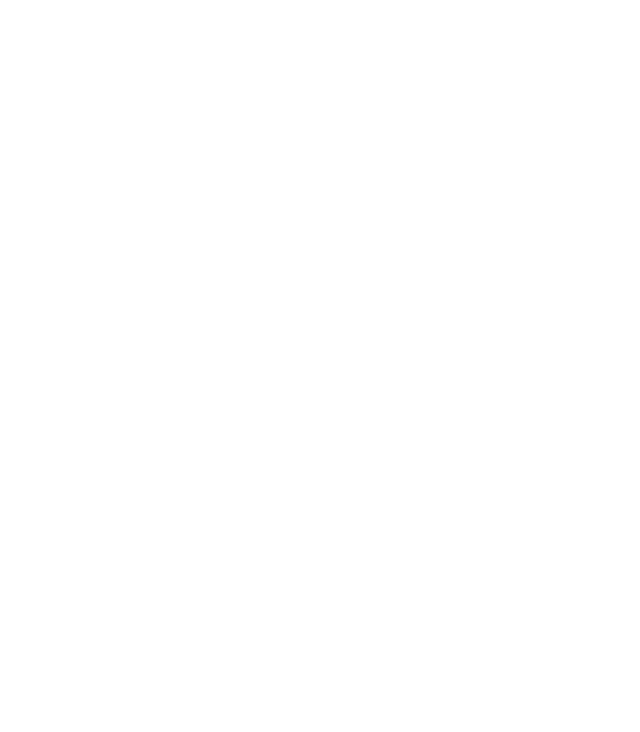
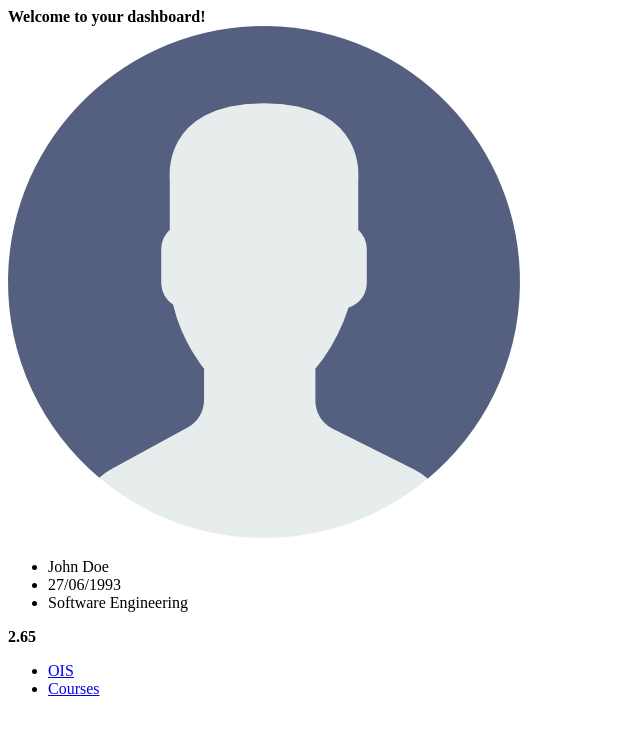
Before and after one commit to vidriktt/Veebirakenduste-loomine, a plain HTML site: page index.html in a window 1280 px wide. Shown: the whole page, without its empty margins (0-640 px from the left). Drawn offline with Linux system fonts and the light colour scheme.

Commit message:
thrid commit

```diff
--- a/index.html
+++ b/index.html
@@ -1,3 +1,44 @@
 <!DOCTYPE html>
+
+
 <html lang="en">
-<head>
+
+    <head>
+        <meta charset="UTF-8">
+        <link rel="icon" href="res/images/favicon.ico">
+        <title>My Dashboard</title>
+    </head>
+
+    <body>
+        <header>
+            <strong>Welcome to your dashboard!</strong>
+        </header>
+
+        <section>
+            <div>
+                <img src="res/images/me.png" alt="My picture"> </div>
+            <div>
+                <ul>
+                    <li>John Doe</li>
+                    <li>27/06/1993</li>
+                    <li>Software Engineering</li>
+                </ul>
+            </div>
+            <div>
+                <strong>2.65</strong>
+            </div>
+        </section>
+
+        <footer>
+            <ul>
+                <li>
+                    <a href="https://ois2.ut.ee/">OIS</a>
+                </li>
+                <li>
+                    <a href="https://courses.cs.ut.ee/">Courses</a>
+                </li>
+            </ul>
+        </footer>
+    </body>
+
+</html>
```
